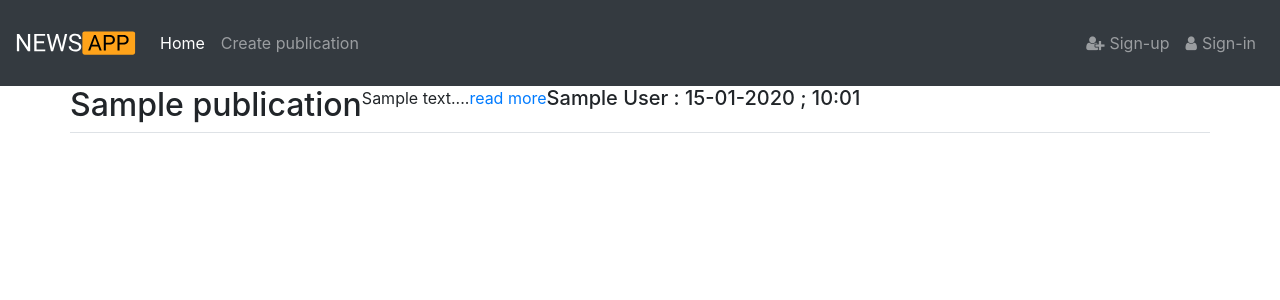
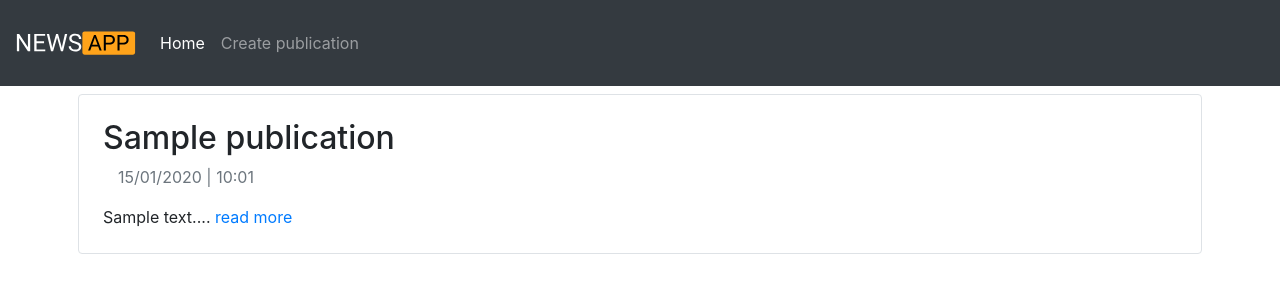
Before and after one commit to recallyourname/news-agregator, a Django app: template news/templates/news/publications_list.html in a window 1280 px wide. Shown: the top 300 px of the page. Run offline with Django 3.2, Linux system fonts and the light colour scheme; the template is opened without the code that fills it: most values are stand-ins (such as "Sample title", 1, 10 or a date in 2020); some libraries are stand-ins or nearby versions.

Commit message:
added pagination removed shit

```diff
--- a/news/templates/news/base.html
+++ b/news/templates/news/base.html
@@ -30,19 +30,12 @@
                     <a class="nav-link" href="{% url 'create_publication' %}">Create publication</a>
                 </li>
             </ul>
-        <ul class="navbar-nav ml-auto">
-            <li>
-                <a href="" class="nav-link"><i class="fa fa-user-plus" style="margin-right: 5px"></i>Sign-up</a>
-            </li>
-            <li>
-                <a href="" class="nav-link"><i class="fa fa-user" style="margin-right: 5px"></i>Sign-in</a>
-            </li>
-        </ul>
-        </form>
         </div>
     </nav>
+    <main class="container" role="main">
     {% block content %}
     {% endblock content %}
+    </main>
     <script src="https://code.jquery.com/jquery-3.3.1.slim.min.js" integrity="sha384-q8i/X+965DzO0rT7abK41JStQIAqVgRVzpbzo5smXKp4YfRvH+8abtTE1Pi6jizo" crossorigin="anonymous"></script>
     <script src="https://cdnjs.cloudflare.com/ajax/libs/popper.js/1.14.7/umd/popper.min.js" integrity="sha384-UO2eT0CpHqdSJQ6hJty5KVphtPhzWj9WO1clHTMGa3JDZwrnQq4sF86dIHNDz0W1" crossorigin="anonymous"></script>
     <script src="https://stackpath.bootstrapcdn.com/bootstrap/4.3.1/js/bootstrap.min.js" integrity="sha384-JjSmVgyd0p3pXB1rRibZUAYoIIy6OrQ6VrjIEaFf/nJGzIxFDsf4x0xIM+B07jRM" crossorigin="anonymous"></script>
--- a/news/templates/news/publications_list.html
+++ b/news/templates/news/publications_list.html
@@ -6,14 +6,39 @@
 
 {% block content %}
     {% for publication in publications  %}
-        <div class="container border-bottom">
-            <div class="row">
-                <h2>{{ publication.title }}</h2>
-                <p>{{ publication.text|slice:"0:250" }}...<a href="detail/{{ publication.id }}">read more</a></p>
-                <div class="col-md-offset-4">
-                    <h5>{{ publication.author }} : {{ publication.published_date|date:'d-m-Y ; h:m' }}</h5>
+        <div class="container p-md-2">
+            <div class="row border rounded overflow-hidden">
+                <div class="col p-4 d-flex flex-column position-static">
+                    <h2>{{ publication.title }}</h2>
+                    <p class="text-muted col-md-auto">{{ publication.published_date|date:'d/m/Y | h:m' }}</p>
+                    <p class="card-text md-auto">{{ publication.text|slice:"0:350" }}...  <a href="detail/{{ publication.id }}">read more</a></p>
                 </div>
             </div>
         </div>
     {% endfor %}
+
+    <div class="container d-flex justify-content-center">
+        {% if is_paginated %}
+
+            {% if page_obj.has_previous %}
+                <a class="btn btn-outline-dark mb-4 m-1" href="?page=1">First</a>
+                <a class="btn btn-outline-dark mb-4 m-1" href="?page={{ page_obj.previous_page_number }}">Previous</a>
+            {% endif %}
+
+            {% for num in page_obj.paginator.page_range %}
+                {% if page_obj.number == num %}
+                    <a class="btn btn-dark mb-4 m-1" href="?page={{ num }}">{{ num }}</a>
+                {% elif num > page_obj.number|add:'-2' and num < page_obj.number|add:'2' %}
+                    <a class="btn btn-outline-dark mb-4 m-1" href="?page={{ num }}">{{ num }}</a>
+                {% endif %}
+            {% endfor %}
+
+            {% if page_obj.has_next %}
+                <a class="btn btn-outline-dark mb-4 m-1" href="?page={{ page_obj.next_page_number }}">Next</a>
+                <a class="btn btn-outline-dark mb-4 m-1" href="?page={{ page_obj.paginator.num_pages }}">Last</a>
+            {% endif %}
+
+        {% endif %}
+    </div>
+
 {% endblock content %}
--- a/news/templates/news/show_publication.html
+++ b/news/templates/news/show_publication.html
@@ -6,7 +6,7 @@
             <h1>{{ publication.title }}</h1>
             <p>{{ publication.text }}...</p>
             <div class="col-md-offset-4">
-                <h5>{{ publication.author }} : {{ publication.published_date|date:'d-m-Y ; h:m' }}</h5>
+                <p class="text-muted">{{ publication.published_date|date:'d/m/Y | h:m' }}<p>
             </div>
         </div>
     </div>
--- a/news/urls.py
+++ b/news/urls.py
@@ -1,9 +1,9 @@
-from django.urls import path
+from django.urls import include, path
 from . import views
 from django.views.generic.base import RedirectView
 
 urlpatterns = [
-    path('', views.publications_list, name = 'publications_list'),
+    path('', views.publications_list.as_view(), name = 'publications_list'),
     path('create/', views.create_publication, name = 'create_publication'),
     path('detail/<int:pk>/', views.publication_view),
     path('favicon.ico', RedirectView.as_view(url='/static/image/favicon.ico', permanent=True)),
```
Also changed, not shown: news/views.py (+8 -6 lines).
